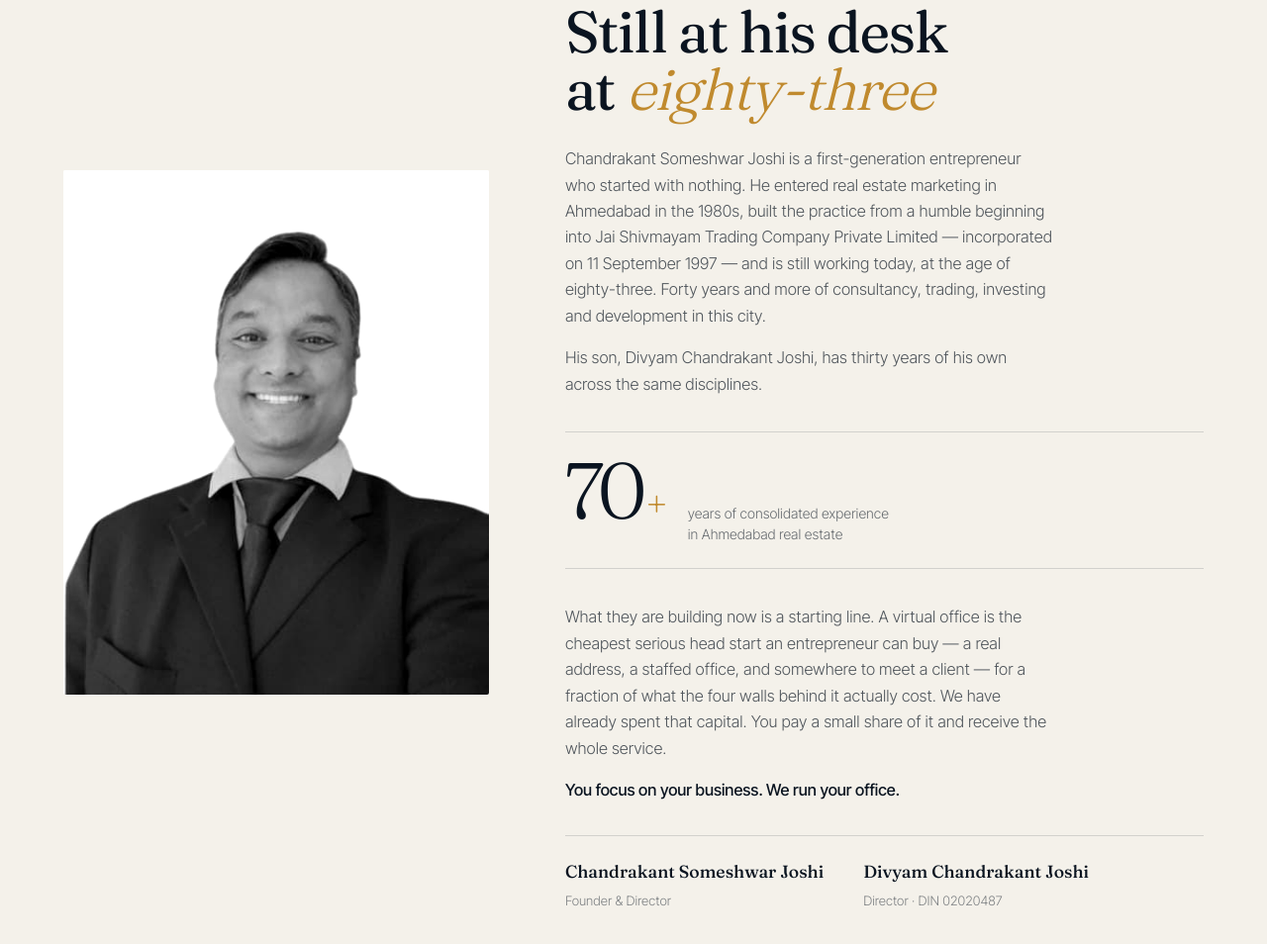
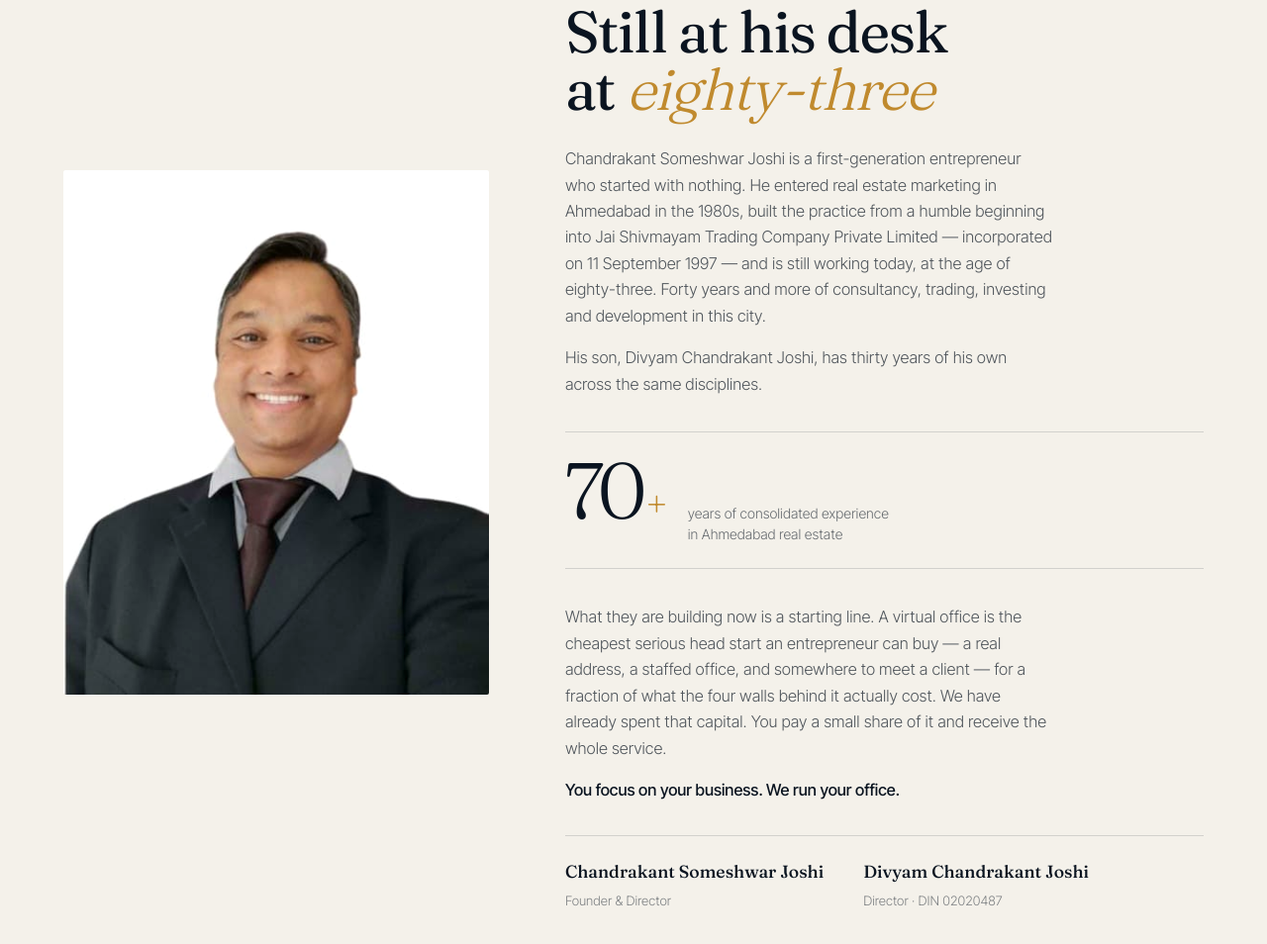
Before and after one commit to DeveshM10/IBC, a plain HTML site: page index.html in a window 1280 px wide. Shown: the part 10182-11136 px from the top of the page at 99% size. Drawn offline with Linux system fonts and the light colour scheme; animation ran at ten frames a second.

Commit message:
Show founder portrait in colour
Remove the grayscale filter from the portrait. Monochrome suited the
interior photography but worked against a headshot in a section whose
purpose is to feel human.

Co-Authored-By: Claude Opus 5 (1M context) <noreply@anthropic.com>

```diff
--- a/css/style.css
+++ b/css/style.css
@@ -483,7 +483,8 @@ a{ color:inherit; }
 .founders{ padding:clamp(5rem,12vh,10rem) 0; }
 .founders__inner{ display:grid; grid-template-columns:.8fr 1.2fr; gap:clamp(2rem,6vw,6rem); align-items:center; }
 .founders__img img{
-  width:100%; border-radius:2px; filter:grayscale(1) contrast(1.1);
+  width:100%; border-radius:2px;
+  filter:saturate(1.02) contrast(1.02);
   background:var(--paper-2);
 }
 .founders__text p{ font-size:1.02rem; color:rgba(10,20,32,.7); max-width:52ch; }
```
